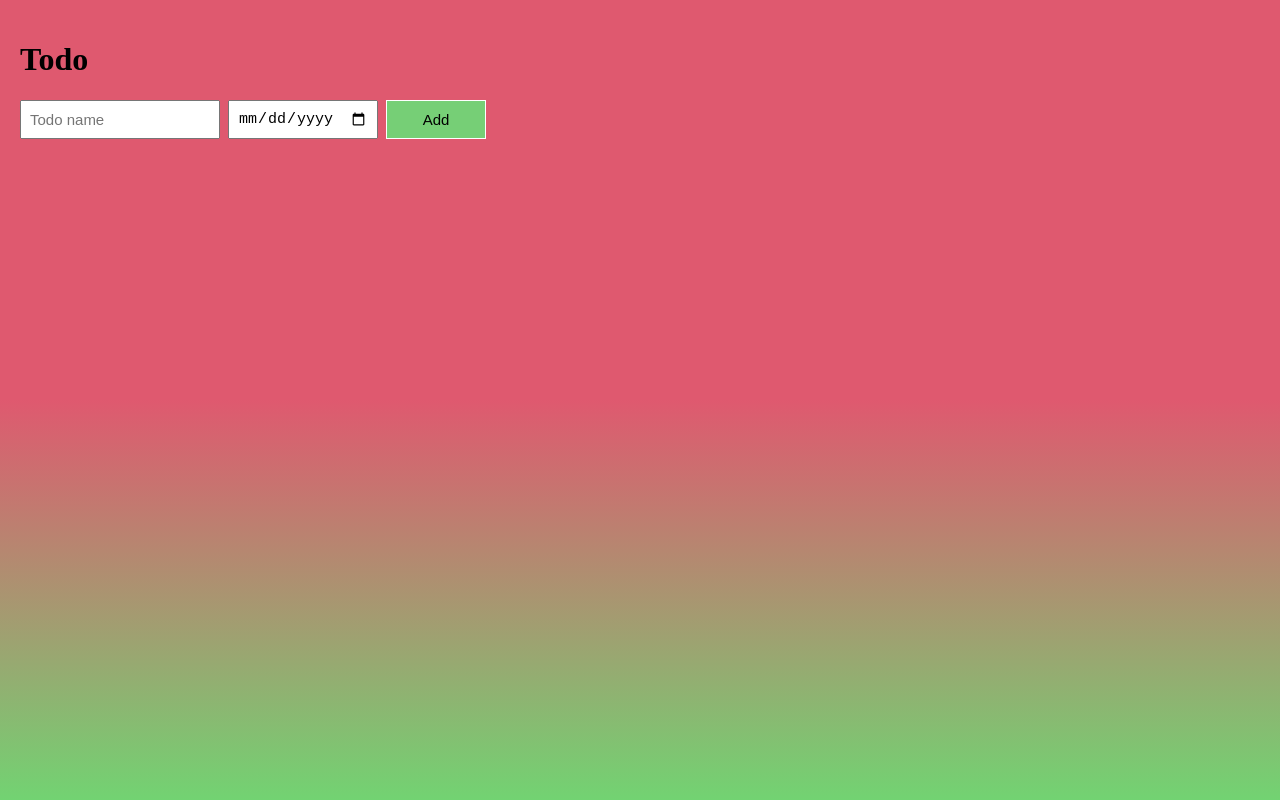
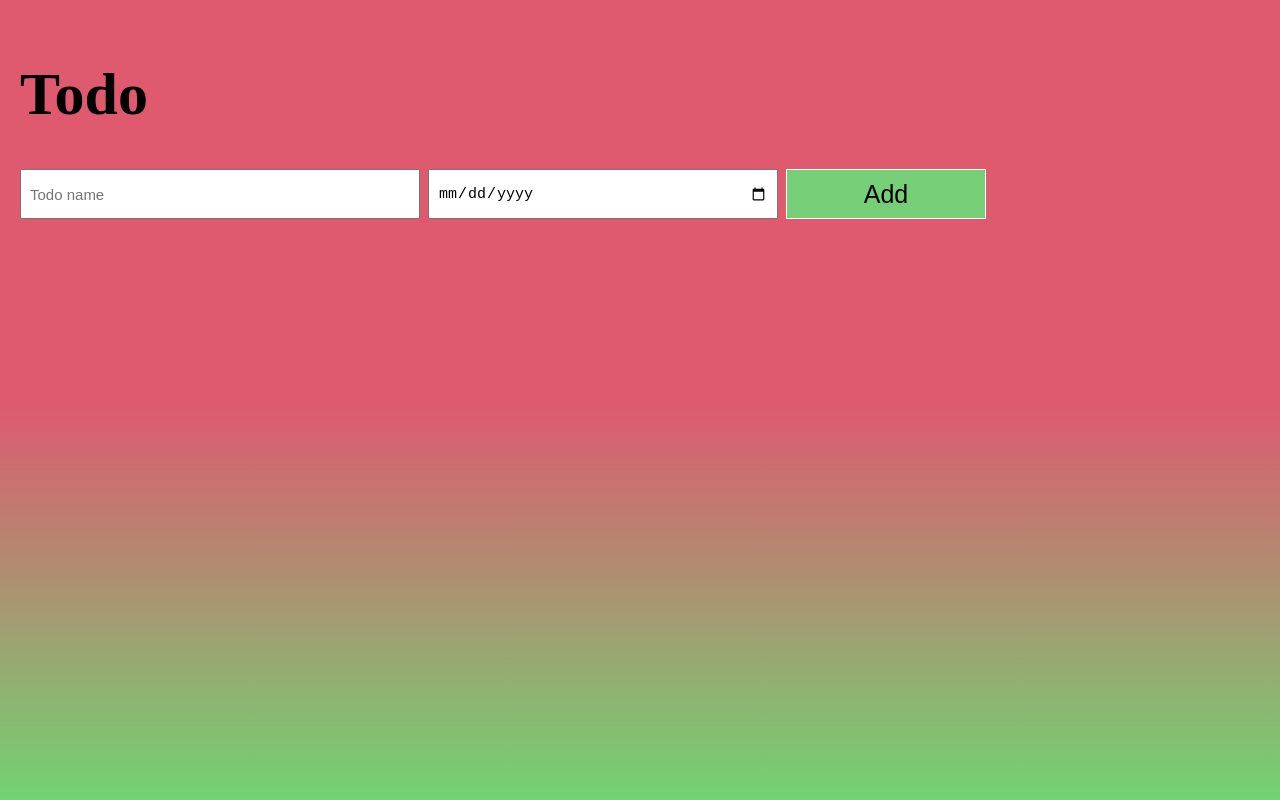
Before and after one commit to senya1101/todo_list, a plain HTML site: page index.html in a window 1280 px wide. Drawn offline with Linux system fonts and the light colour scheme.

Commit message:
change style.css

```diff
--- a/style.css
+++ b/style.css
@@ -5,14 +5,19 @@ body{
     background: linear-gradient(rgb(223, 89, 111) 50%, rgb(114, 211, 114) );
     min-height: 100vh;
 }
-
+h1{
+    font-size: 60px;
+}
 
 .cont_style, .cont_style_input{
     margin:8px 0px;
     display: grid;
-    grid-template-columns: 200px 150px 100px;
+    grid-template-columns: 400px 350px 200px;
+    height: 50px;
     column-gap: 8px;
     align-items: center;
+    min-width: 70vw;
+    font-size: 35px;
 }
 
 
@@ -25,7 +30,7 @@ body{
     color: rgb(0, 0, 0);
     padding: 5px;
     cursor: pointer;
-    font-size: 15px;
+    font-size: 25px;
 }
 
 .add_button{
```
